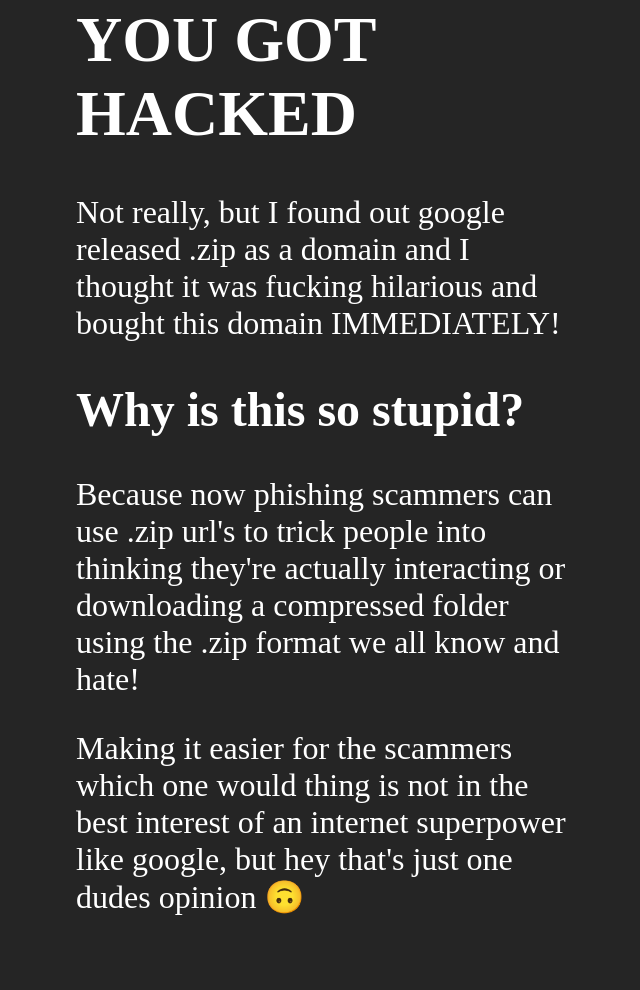
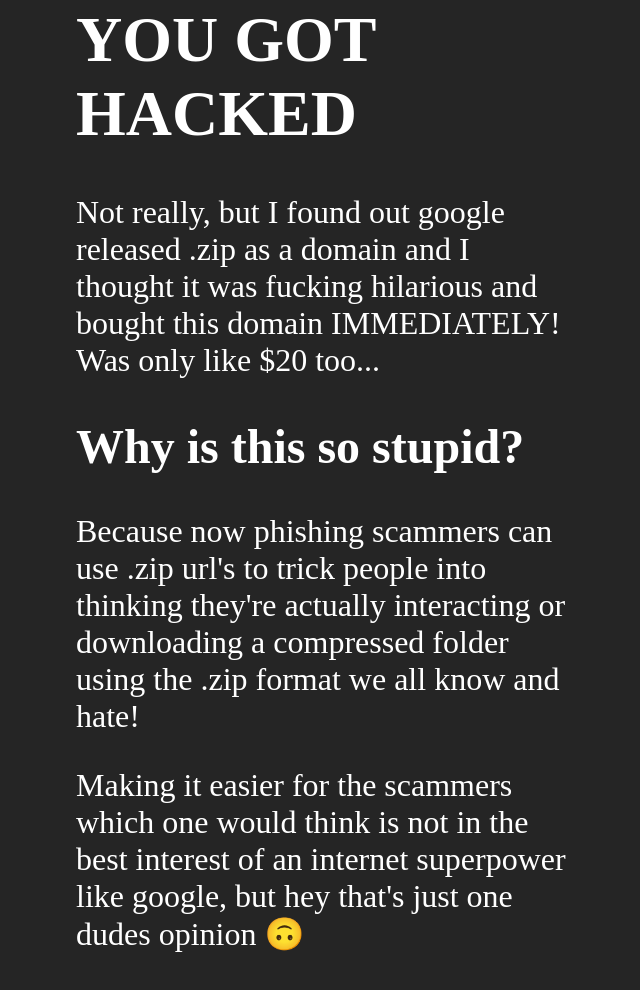
Before and after one commit to Wee-AAF/zipLOL, a plain HTML site: page index.html in a window 1280 px wide. Shown: the part 312-1302 px from the top of the page, without its empty margins (188-828 px from the left). Before the commit the page ends 1268 px from the top, so only its background shows below. Drawn offline with Linux system fonts and the light colour scheme.

Commit message:
Update index.html

```diff
--- a/index.html
+++ b/index.html
@@ -39,10 +39,10 @@
     <div class="blocks">
         <a href="https://www.freepik.com/free-photo/white-notebook-black-data-firewall_1150276.htm#query=website%20hacker&position=2&from_view=keyword&track=ais"><img src="image/hackerman.jpg" alt="https://www.flaticon.com/free-icons/hacker"></a>
         <h1>YOU GOT HACKED</h1>
-        <p>Not really, but I found out google released .zip as a domain and I thought it was fucking hilarious and bought this domain IMMEDIATELY!</p>
+        <p>Not really, but I found out google released .zip as a domain and I thought it was fucking hilarious and bought this domain IMMEDIATELY! <br> Was only like $20 too...</p>
         <h2>Why is this so stupid?</h2>
         <p>Because now phishing scammers can use .zip url's to trick people into thinking they're actually interacting or downloading a compressed folder using the .zip format we all know and hate!</p>
-        <p>Making it easier for the scammers which one would thing is not in the best interest of an internet superpower like google, but hey that's just one dudes opinion &#128579;</p>
+        <p>Making it easier for the scammers which one would think is not in the best interest of an internet superpower like google, but hey that's just one dudes opinion &#128579;</p>
     </div>
 </body>
 
```
